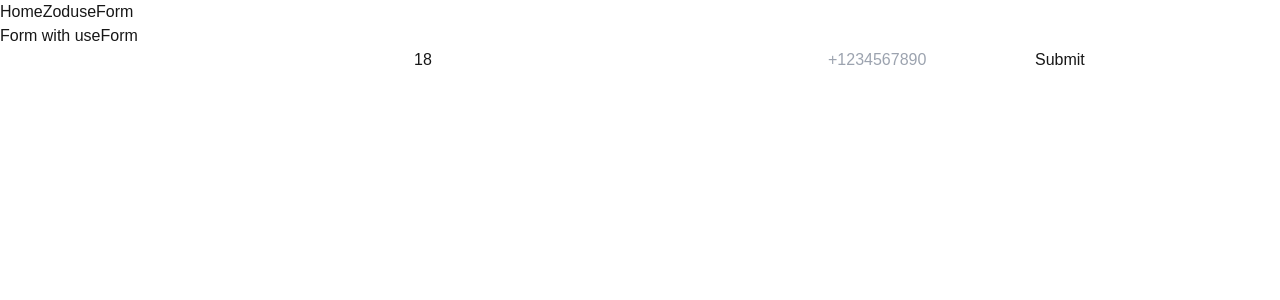
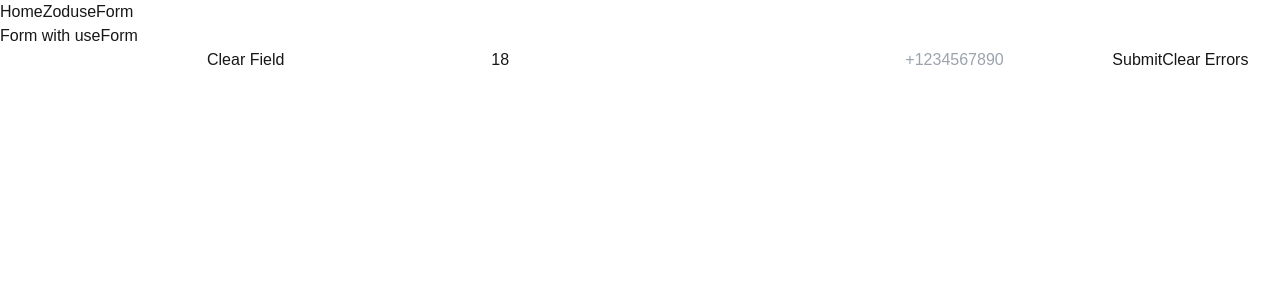
Before and after one commit to GannaKov/test-useform-zod, a Next.js app: page /use-form in a window 1280 px wide. Shown: the top 300 px of the page. Built offline with nearby package versions, Linux system fonts and the light colour scheme.

Commit message:
add clean, def value

```diff
--- a/src/components/FormHook.tsx
+++ b/src/components/FormHook.tsx
@@ -1,7 +1,7 @@
 "use client";
 import clsx from "clsx";
 import React from "react";
-import { SubmitHandler, useForm } from "react-hook-form";
+import { SubmitErrorHandler, SubmitHandler, useForm } from "react-hook-form";
 
 type FormType = {
   firstName: string;
@@ -15,17 +15,38 @@ const FormHook = () => {
   const {
     register,
     handleSubmit,
-    // watch,
+    reset,
+    resetField,
+    watch,
     formState: { errors },
-  } = useForm<FormType>({ defaultValues: { age: 18 } });
+
+    formState: { isSubmitSuccessful },
+    clearErrors,
+  } = useForm<FormType>({
+    defaultValues: {
+      firstName: "",
+      secondName: "",
+      age: 18,
+      email: "",
+      telefon: "",
+    },
+  });
+
+  React.useEffect(() => {
+    if (isSubmitSuccessful) {
+      reset({ firstName: "", secondName: "", age: 18, email: "", telefon: "" });
+    }
+  }, [isSubmitSuccessful, reset]);
 
   const submit: SubmitHandler<FormType> = (data) => {
     console.log(data);
   };
-
+  const errorForm: SubmitErrorHandler<FormType> = (er) => {
+    console.log("er-", er);
+  };
   return (
     <form
-      onSubmit={handleSubmit(submit)}
+      onSubmit={handleSubmit(submit, errorForm)}
       className="flex flex-col gap-4 text-black w-full items-center"
     >
       <input
@@ -36,6 +57,13 @@ const FormHook = () => {
           { "border-red-500": errors.firstName }
         )}
       />
+      <button
+        type="button"
+        className="border border-blue-700 w-32 rounded-md h-6 px-4 mt-3"
+        onClick={() => resetField("firstName")}
+      >
+        Clear Field
+      </button>
       {errors.firstName?.type === "required" && (
         <p role="alert" className="text-red-600">
           First name is required
@@ -58,6 +86,7 @@ const FormHook = () => {
           { "border-red-500": errors.secondName }
         )}
       />
+
       {errors.secondName?.type === "required" && (
         <p role="alert" className="text-red-600">
           Second name is required
@@ -107,7 +136,7 @@ const FormHook = () => {
       <input
         placeholder="+1234567890"
         {...register("telefon", {
-          required: "Телефон обязателен",
+          required: "Tel is required",
           pattern: {
             value: /^[+]?[0-9]{10,15}$/,
             message: "Not valid phone number",
@@ -128,6 +157,13 @@ const FormHook = () => {
       >
         Submit
       </button>
+      <button
+        type="button"
+        className="border border-blue-700 w-32 rounded-md h-12 px-4 mt-3"
+        onClick={() => clearErrors()}
+      >
+        Clear Errors
+      </button>
     </form>
   );
 };
```
